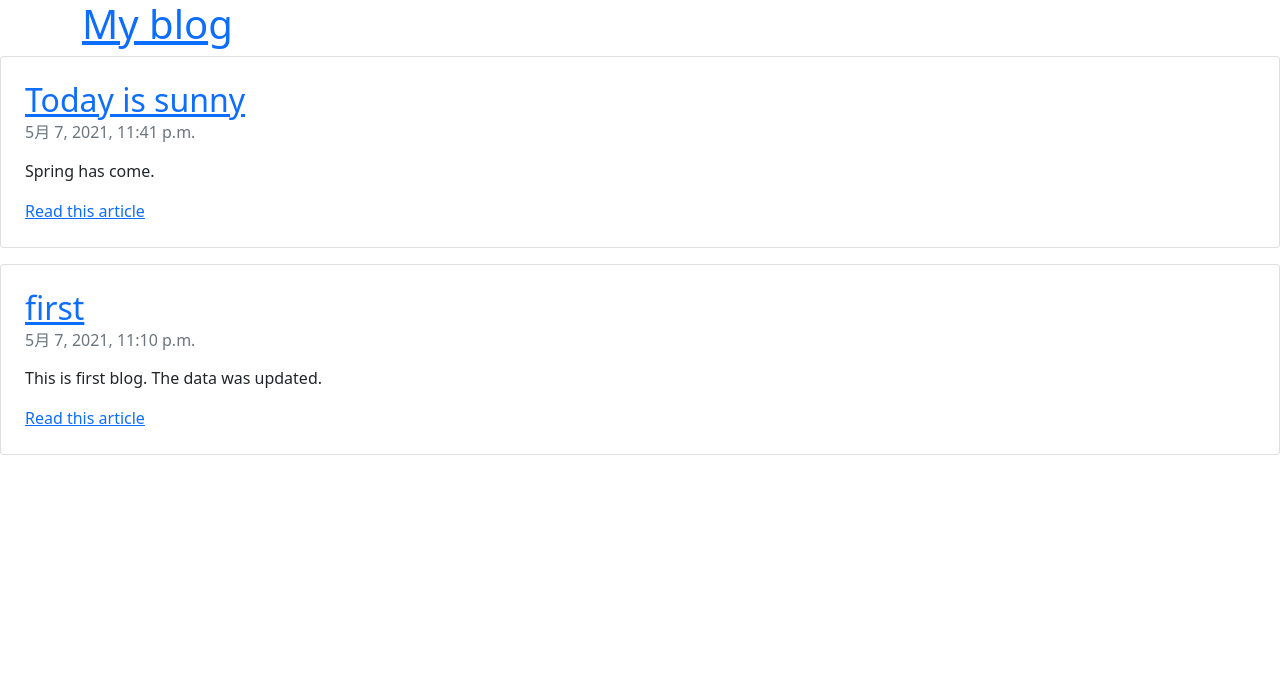
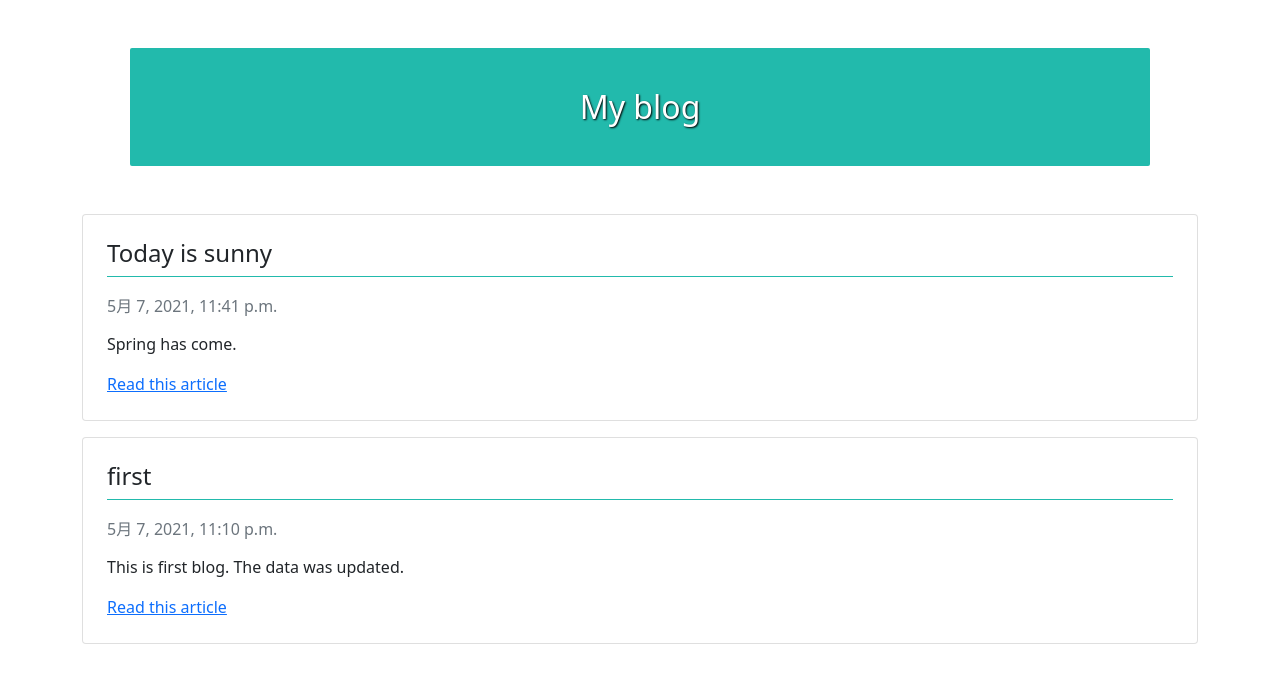
Before and after one commit to brevdev/django-template, a Django app: page / in a window 1280 px wide. Shown: the top 683 px of the page. Run offline with Django 3.2, Linux system fonts and the light colour scheme; data comes from the database, SQL or seed files in the repository.

Commit message:
update-style

```diff
--- /dev/null
+++ b/app/mysite/blog/static/custom.css
@@ -0,0 +1,16 @@
+h1 {
+  padding: 2.5rem;
+  margin: 3rem;
+  font-size: 2rem;
+  text-align: center;
+  text-shadow: 1px 1px 2px #000;
+  background: #22baac;
+  border-radius: 2px;
+}
+
+h2.card-title {
+  padding-bottom: 0.5rem;
+  margin-bottom: 1.5rem;
+  font-size: 1.5rem;
+  border-bottom: solid 1px #22baac;
+}
--- a/app/mysite/blog/templates/base.html
+++ b/app/mysite/blog/templates/base.html
@@ -1,12 +1,15 @@
+{% load static %}
 <html lang="ja">
 <head>
   <link rel="stylesheet" href="https://cdn.jsdelivr.net/npm/bootstrap@5.0.0/dist/css/bootstrap.min.css">
+  <link rel="stylesheet" href="{% static 'custom.css' %}">
   <title>{% block title %}{% endblock %}</title>
 </head>
 <body>
   <div class="container">
+    <div>
       <h1>
-      <a href="{% url 'post_list' %}">
+        <a class="text-white text-decoration-none" href="{% url 'post_list' %}">
           My blog
         </a>
       </h1>
@@ -14,5 +17,6 @@
 
     {% block content %}
     {% endblock %}
+  </div>
 </body>
 </html>
--- a/app/mysite/blog/templates/post_list.html
+++ b/app/mysite/blog/templates/post_list.html
@@ -7,7 +7,7 @@
     <div class="card mb-3 p-2">
       <div class="card-body">
         <h2 class="card-title">
-          <a href="{% url 'post_detail' post.id %}">
+          <a class="text-dark text-decoration-none" href="{% url 'post_detail' post.id %}">
             {{ post.title }}
           </a>
         </h2>
```
Lines whose indentation alone changed are shown as unchanged.
